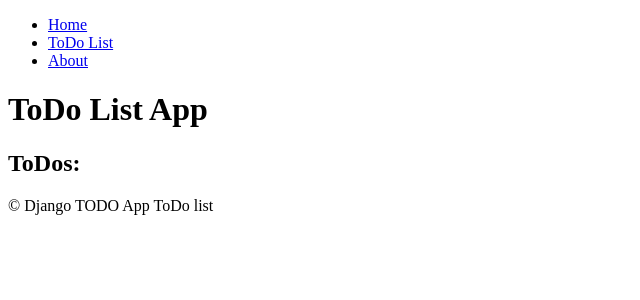
After one commit to fletch4503/django-todo-project, a Django app: page /todo-list/ in a window 1280 px wide. The commit adds this page. Shown: the top 300 px of the page, without its empty margins (0-640 px from the left). Run offline with Django 5.2, Linux system fonts and the light colour scheme; data that the repository does not hold is empty.

Commit message:
Connect to db and making views for db elements

```diff
--- a/todo_manager/templates/base.html
+++ b/todo_manager/templates/base.html
@@ -15,6 +15,8 @@
 {% endblock body %}
 <footer>
   &copy; Django TODO App
+  {% block footer %}
+  {% endblock  %}
 </footer>
 </body>
 </html>
--- a/todo_manager/templates/components/navbar.html
+++ b/todo_manager/templates/components/navbar.html
@@ -1,6 +1,7 @@
 <nav>
   <ul>
-    <li><a href="#">Home</a> </li>
+    <li><a href="{% url 'index' %}">Home</a> </li>
+    <li><a href="{% url 'todo_list:index' %}">ToDo List</a> </li>
     <li><a href="#">About</a> </li>
   </ul>
 </nav>
--- /dev/null
+++ b/todo_manager/todo_list/templates/todo_list/base.html
@@ -0,0 +1,5 @@
+{% extends "base.html" %}
+
+{% block footer %}
+  ToDo list
+{% endblock %}
--- /dev/null
+++ b/todo_manager/todo_list/templates/todo_list/index.html
@@ -0,0 +1,22 @@
+{% extends "todo_list/base.html" %}
+
+{% block title %}
+  ToDo List App
+{% endblock  %}
+
+{% block body %}
+  <h1>ToDo List App</h1>
+  <h2>ToDos:</h2>
+  <ul>
+    {% for todo_item in todo_items %}
+      <li>
+        {{ todo_item.title }}
+        {% if todo_item.done %}
+          ✅
+        {% else %}
+          ❌
+        {% endif %}
+      </li>
+    {% endfor %}
+  </ul>
+{% endblock body %}
--- /dev/null
+++ b/todo_manager/todo_list/urls.py
@@ -0,0 +1,10 @@
+from django.urls import path
+from django.views.generic import TemplateView
+
+from . import views
+
+app_name = "todo_list"
+
+urlpatterns = [
+    path("",views.index_view,name="index"),
+]
--- a/todo_manager/todo_list/views.py
+++ b/todo_manager/todo_list/views.py
@@ -1,3 +1,17 @@
+from django.http import (
+    HttpRequest,
+    HttpResponse,
+)
 from django.shortcuts import render
 
+from .models import ToDoItem
+
+
 # Create your views here.
+def index_view(request: HttpRequest) -> HttpResponse:
+    todo_items = ToDoItem.objects.order_by("id").all()  # свойство objects есть в БД сортировкой по id
+    return render(
+        request,
+        template_name="todo_list/index.html",
+        context={"todo_items": todo_items}
+    )
--- a/todo_manager/todo_manager/urls.py
+++ b/todo_manager/todo_manager/urls.py
@@ -16,10 +16,11 @@ Including another URLconf
 """
 
 from django.contrib import admin
-from django.urls import path
+from django.urls import path, include
 from django.views.generic import TemplateView
 
 urlpatterns = [
-    path("", TemplateView.as_view(template_name="index.html")),
+    path("", TemplateView.as_view(template_name="index.html"), name="index"),
+    path("todo-list/", include("todo_list.urls")),
     path("admin/", admin.site.urls),
 ]
```
